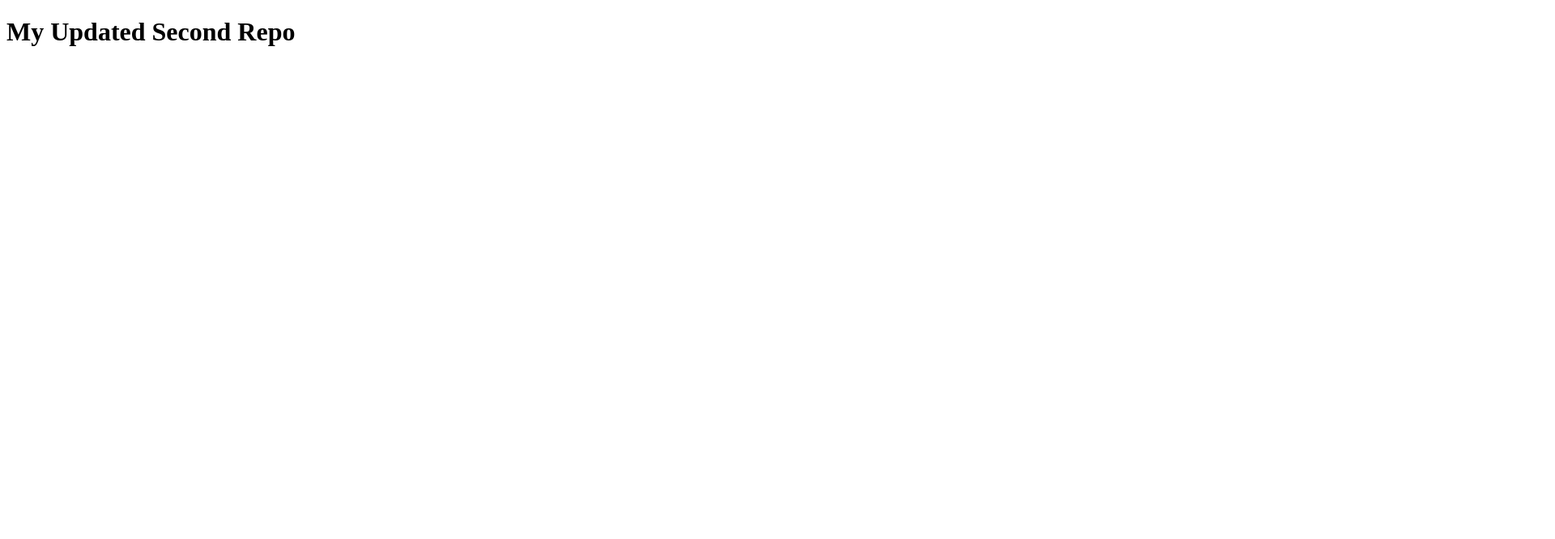
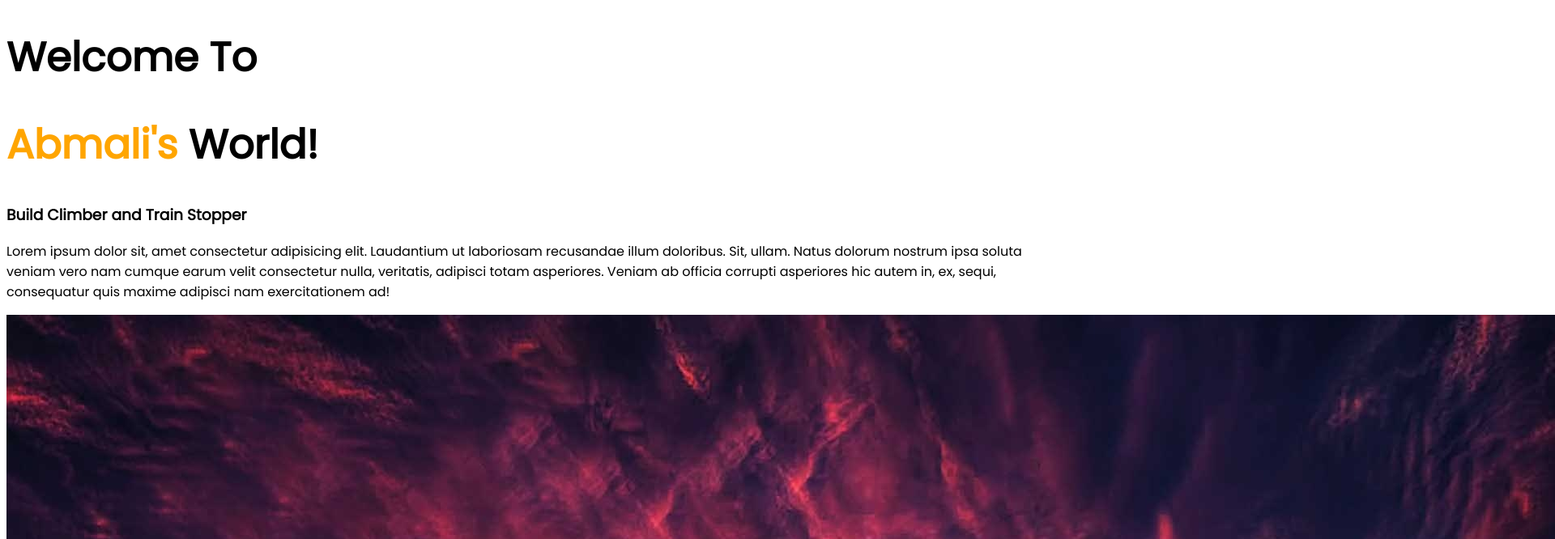
Before and after one commit to abmali05/my-second-repo, a plain HTML site: page index.html in a window 1280 px wide. Shown: the top 666 px of the page at 81% size, 1920 px wide, since content can reach past the window. Drawn offline with Linux system fonts and the light colour scheme.

Commit message:
updated image

```diff
--- a/index.html
+++ b/index.html
@@ -5,9 +5,16 @@
     <meta http-equiv="X-UA-Compatible" content="IE=edge">
     <meta name="viewport" content="width=device-width, initial-scale=1.0">
     <title>My Second Repo</title>
+    <link rel="preconnect" href="https://fonts.googleapis.com">
+    <link rel="preconnect" href="https://fonts.gstatic.com" crossorigin>
+    <link href="https://fonts.googleapis.com/css2?family=Poppins&display=swap" rel="stylesheet">
     <link rel="stylesheet" href="style.css">
 </head>
 <body>
-    <h1>My Updated Second Repo</h1>
+    <h1>Welcome To</h1>
+    <h1><span class="orance-color">Abmali's</span> World!</h1>
+    <h3>Build Climber and Train Stopper</h3>
+    <p>Lorem ipsum dolor sit, amet consectetur adipisicing elit. Laudantium ut laboriosam recusandae illum doloribus. Sit, ullam. Natus dolorum nostrum ipsa soluta veniam vero nam cumque earum velit consectetur nulla, veritatis, adipisci totam asperiores. Veniam ab officia corrupti asperiores hic autem in, ex, sequi, consequatur quis maxime adipisci nam exercitationem ad!</p>
+    <img src="pexels.jpg" alt="">
 </body>
 </html>
--- a/style.css
+++ b/style.css
@@ -1 +1,11 @@
-h1{color: rgb(0, 0, 0);}
+body{
+    font-family: 'Poppins', sans-serif;
+}
+
+.orance-color{
+    color:orange;
+}
+
+h1{
+    font-size: 50px;
+}
```
Also changed, not shown: pexels.jpg (added).
